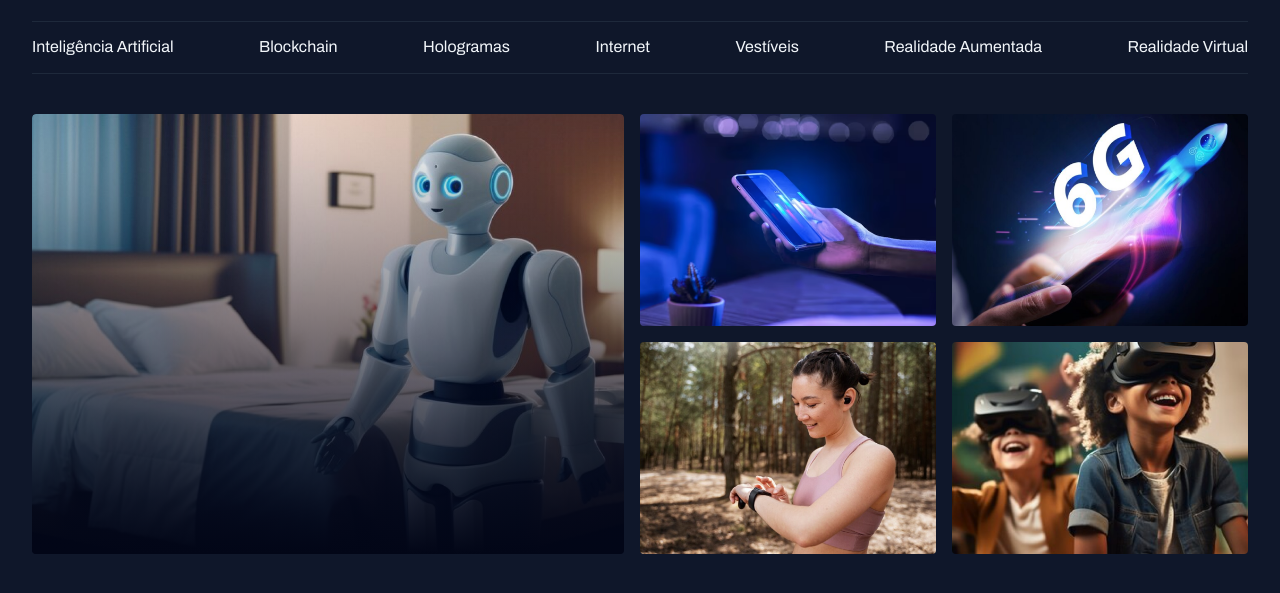
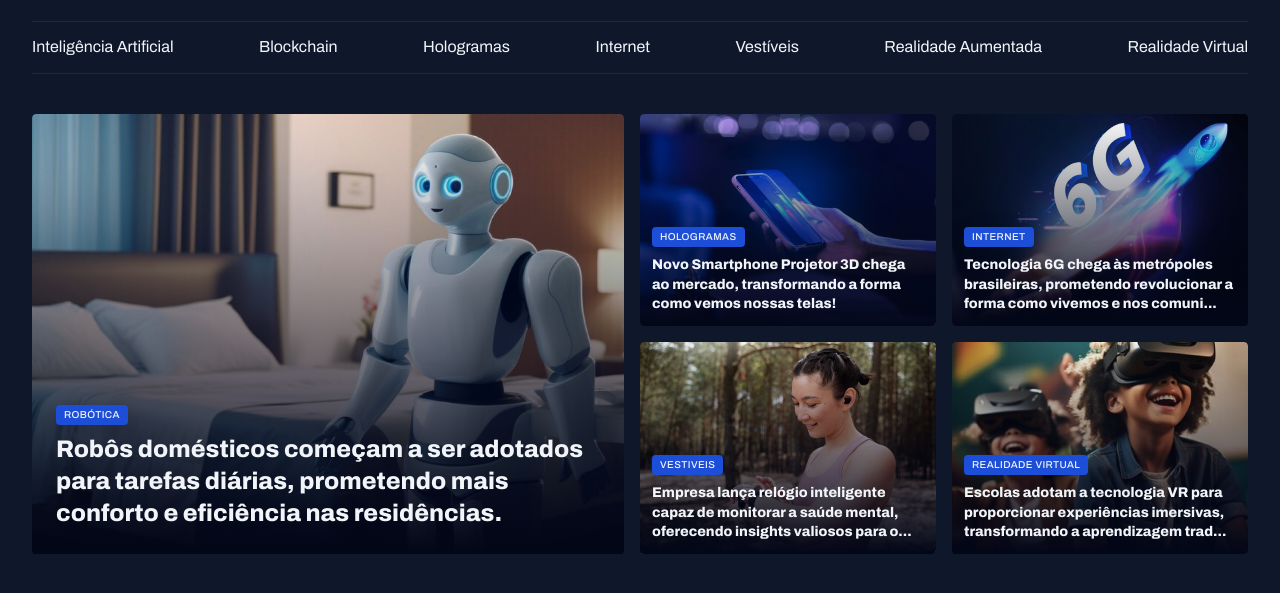
Before and after one commit to Schaimann/Projeto-Portal-de-Noticias, a plain HTML site: page index.html in a window 1280 px wide. Shown: the part 49-642 px from the top of the page. Drawn offline with Linux system fonts and the light colour scheme.

Commit message:
finalizando a sessão destaques

```diff
--- a/index.html
+++ b/index.html
@@ -34,26 +34,59 @@
             <a href="#">Internet</a>
             <a href="#">Vestíveis</a>
             <a href="#">Realidade Aumentada</a>
-            <a href="#">Realidade  Virtual</a>
+            <a href="#">Realidade Virtual</a>
         </nav>
     </header>
     <main class="grid container">
         <section id="featured" class="grid grid-col gap-16">
 
-            <div class="card">
+            <figure class="card">
                 <img src="assets/imagens/Image 01.png" alt="">
-            </div>
+
+                <figcaption>
+                    <span class="content-tag">robótica</span>
+                    <h2 class="text-2xl">Robôs domésticos começam a ser adotados para tarefas diárias, prometendo mais
+                        conforto e eficiência nas residências.</h2>
+                </figcaption>
+            </figure>
 
             <div class="grid grid-cols-2 gap-16">
-                <div>
+                <figure class="card">
                     <img src="assets/imagens/Image 02.png" alt="">
-                </div><div>
+
+                    <figcaption>
+                        <span class="content-tag">hologramas</span>
+                        <h2 class="text-lg">Novo Smartphone Projetor 3D chega ao mercado, transformando a forma como vemos nossas telas!</h2>
+                    </figcaption>
+
+                </figure>
+
+                <figure class="card">
                     <img src="assets/imagens/Image 03.png" alt="">
-                </div><div>
+
+                    <figcaption>
+                        <span class="content-tag">internet</span>
+                        <h2 class="text-lg">Tecnologia 6G chega às metrópoles brasileiras, prometendo revolucionar a forma como vivemos e nos comuni...</h2>
+                    </figcaption>
+                </figure>
+
+                <figure class="card">
                     <img src="assets/imagens/Image 04.png" alt="">
-                </div><div>
+
+                    <figcaption>
+                        <span class="content-tag">vestiveis</span>
+                        <h2 class="text-lg">Empresa lança relógio inteligente capaz de monitorar a saúde mental, oferecendo insights valiosos para o...</h2>
+                    </figcaption>
+                </figure>
+
+                <figure class="card">
                     <img src="assets/imagens/Image 05.png" alt="">
-                </div>
+
+                    <figcaption>
+                        <span class="content-tag">Realidade Virtual</span>
+                        <h2 class="text-lg">Escolas adotam a tecnologia VR para proporcionar experiências imersivas, transformando a aprendizagem trad...</h2>
+                    </figcaption>
+                </figure>
             </div>
         </section>
     </main>
--- a/styles/global.css
+++ b/styles/global.css
@@ -46,3 +46,14 @@ img{
 main{
     margin-top: 40px;
 }
+.content-tag{
+    display: inline-block;
+    background-color: var(--brand-color-dark);
+    padding: 4px 8px;
+    border-radius: 4px;
+    font: 500 10px/1.2 var(--font-family);
+    text-transform: uppercase;
+    letter-spacing: 0.04em;
+    color: var(--text-color-primary);
+    box-shadow: 0px 4px 16px #02061740;
+}
--- a/styles/sections.css
+++ b/styles/sections.css
@@ -20,4 +20,19 @@
             #020617 100%
         );
     }
+
+    figcaption {
+        position: absolute;
+        bottom: 0;
+
+        padding: 24px;
+
+        &:has(.text-lg){
+            padding: 12px;
+        }
+
+        h2{
+            margin-top: 8px;
+        }
+    }
 }
--- a/styles/ultility.css
+++ b/styles/ultility.css
@@ -12,3 +12,19 @@
 .gap-16{
     gap: 16px;
 }
+
+.text-2xl{
+    font: var(--h1);
+}
+
+.text-xl{
+    font: var(--h2);
+}
+
+.text-lg{
+    font: var(--h3);
+}
+
+.text-sm{
+    font: var(--text-sm);
+}
```
